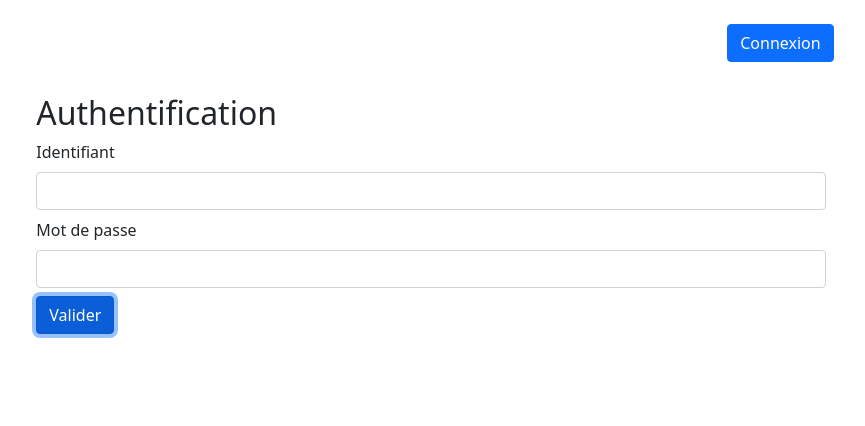
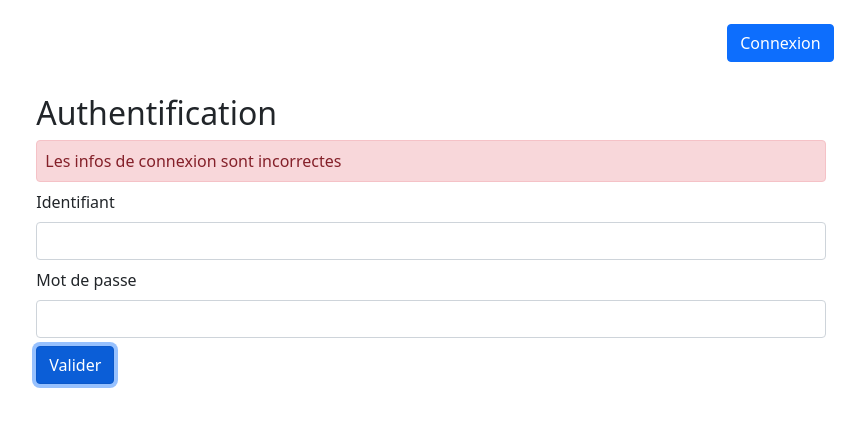
Before and after one commit to smaloron/angular-authentication-app, an Angular app: page /login in a window 1280 px wide. Both pictures are taken after a click on the button "Valider". Shown: the top 426 px of the page, without its empty margins (209-1074 px from the left). Built offline with nearby package versions, Linux system fonts and the light colour scheme.

Commit message:
redirection en cas de succès et message d'erreur en cas d'échec

```diff
--- a/src/app/pages/login/login.component.html
+++ b/src/app/pages/login/login.component.html
@@ -1,5 +1,11 @@
 <div class="p-2">
     <h2 class="mb-2">Authentification</h2>
+
+    <div class="alert alert-danger mt-2 mb-2 p-2"
+    *ngIf="isSubmitted && ! isAuthenticated">
+        Les infos de connexion sont incorrectes
+    </div>
+
     <div class="mb-2">
         <label class="form-label">Identifiant</label>
         <input class="form-control" type="text"
--- a/src/app/pages/login/login.component.ts
+++ b/src/app/pages/login/login.component.ts
@@ -1,4 +1,5 @@
 import { Component, OnInit } from '@angular/core';
+import { Router } from '@angular/router';
 import { AuthenticationService, CredentialInterface } from 'src/app/services/authentication.service';
 
 @Component({
@@ -13,16 +14,20 @@ export class LoginComponent implements OnInit {
     password: ''
   };
 
-  constructor(private security: AuthenticationService) { }
+  isAuthenticated = false;
+  isSubmitted = false;
+
+  constructor(private security: AuthenticationService,
+              private router: Router) { }
 
   ngOnInit(): void {
   }
 
   validateForm(): void {
-    if (this.security.authenticate(this.userInput)) {
-      console.log('ok');
-    } else {
-      console.log('KO');
+    this.isSubmitted = true;
+    this.isAuthenticated = this.security.authenticate(this.userInput);
+    if (this.isAuthenticated) {
+      this.router.navigate(['/home']);
     }
   }
 
```
